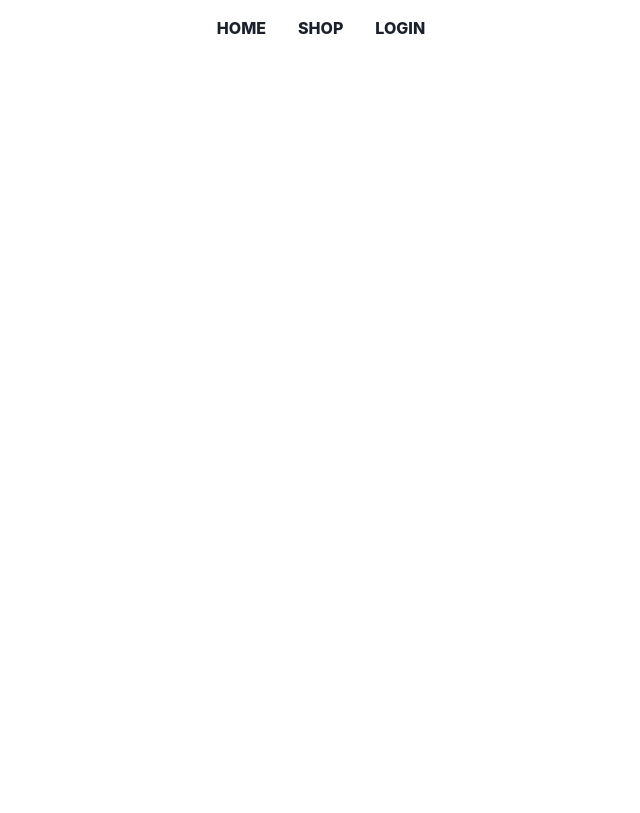
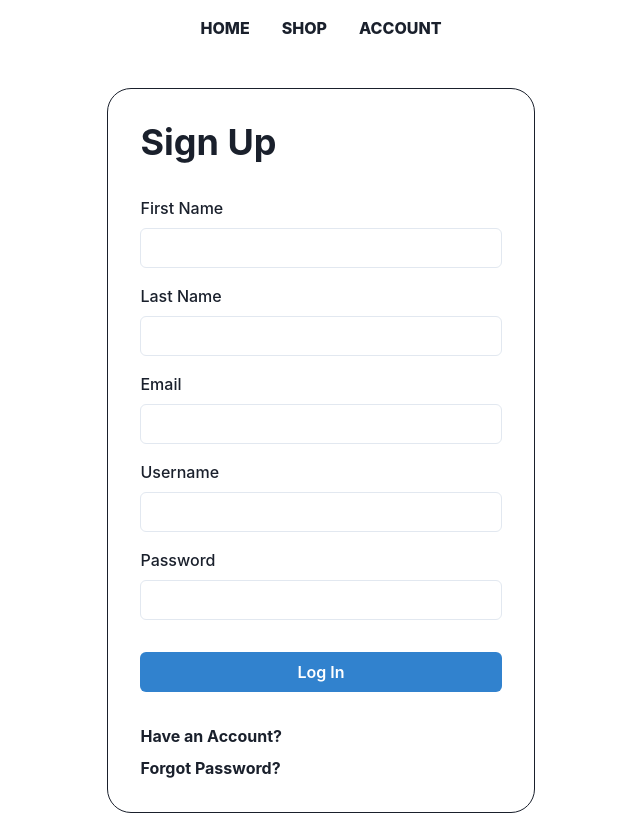
Before and after one commit to Alexxmao/poke-cms, a React (Create React App) app: page /signup in a window 1280 px wide. Before the commit this address had no page. Shown: the whole page, without its empty margins (319-959 px from the left). Built offline with nearby package versions, Linux system fonts and the light colour scheme.

Commit message:
added log in functionality and sign up framework

```diff
--- a/src/App.js
+++ b/src/App.js
@@ -4,6 +4,7 @@ import { BrowserRouter as Router, Routes, Route } from "react-router-dom";
 import Home from "./pages/Home";
 import Shop from "./pages/Shop";
 import Login from "./pages/Login";
+import SignUp from "./pages/SignUp";
 
 function App() {
   return (
@@ -14,6 +15,7 @@ function App() {
       <Route path="/" element={<Home/>}/>
       <Route path="/shop" element={<Shop/>}/>
       <Route path="/login" element={<Login/>}/>
+      <Route path="/signup" element={<SignUp/>}/>
     </Routes>
     </Router>
    </ChakraProvider>
--- a/src/components/CreateListing.js
+++ b/src/components/CreateListing.js
@@ -58,6 +58,7 @@ export default function CreateListing() {
         } else {
             onClose();
             const formData = new FormData();
+            formData.append('action', 'create');
             formData.append('name', name);
             formData.append('type', type);
             formData.append('rarity', rarity);
--- a/src/components/Navbar.js
+++ b/src/components/Navbar.js
@@ -49,7 +49,7 @@ const Header = () => {
                 <MenuItem>SHOP</MenuItem>
               </ReactRouterLink>
               <ReactRouterLink to='/login'>
-                <MenuItem isLast>LOGIN</MenuItem>
+                <MenuItem isLast>ACCOUNT</MenuItem>
               </ReactRouterLink>
             </Flex>
           </Box>
--- a/src/pages/Login.js
+++ b/src/pages/Login.js
@@ -1,18 +1,62 @@
-import { Flex, Box, Heading, FormControl, FormLabel, Input } from "@chakra-ui/react";
+import { Flex, Box, Heading, FormControl, FormLabel, Input, Button, useToast, Link, Stack} from "@chakra-ui/react";
+import axios from "axios";
+import { useState } from 'react';
 
 export default function Login(){
+    const [username, setUsername] = useState('');
+    const [password, setPassword] = useState('');
+    const [responseMessage, setResponseMessage] = useState('');
+
+
+    const toast = useToast();
+
+    const handleSubmit = (e) => {
+        e.preventDefault();
+        if ( !username ) {
+            toast({
+                title: 'Username Field Missing',
+                status: 'error',
+                duration: '2000',
+                isCloseable: true
+            });
+        } else if ( !password ) {
+            toast ({
+                title: 'Password Field Missing',
+                status: 'error',
+                duration: '2000',
+                isCloseable: true
+            });
+        } else {
+            const formData = new FormData();
+            formData.append("action", "login");
+            formData.append("username", username);
+            formData.append("password", password);
+            axios.post(`http://localhost:31337/api/login`, formData).then((response) => {
+                console.log(response.data);
+                setResponseMessage(response.data)
+            })
+        }
+
+    }
+
+
+
     return(
-        <Flex height='50vh' justifyContent='center'>
-            <Box bg='gray'>
-                <Heading>Login to Your Account</Heading>
+        <Flex justifyContent='center'>
+            <Box p={8} border='1px' borderRadius='3xl'>
+                <Heading mb={8}>Login</Heading>
                 <FormControl>
-                <FormLabel>Username</FormLabel>
-                <Input type="text" name="username"/>
-                <FormLabel>Password</FormLabel>
-                <Input type="password" name="password"/>
-            </FormControl>
+                    <FormLabel>Username</FormLabel>
+                    <Input type="text" name="username" mb={4} onChange={(e) => setUsername(e.target.value)}/>
+                    <FormLabel>Password</FormLabel>
+                    <Input type="password" name="password" mb={4} onChange={(e) => setPassword(e.target.value)}/>
+                    <Button colorScheme="blue" w="100%" mt={4} onClick={handleSubmit}>Login</Button>
+                </FormControl>
+                <Stack mt={8}>
+                    <Link href="/signup" fontWeight='bold'>Don&apos;t Have an Account?</Link>
+                    <Link fontWeight='bold'>Forgot Password?</Link>
+                </Stack>
             </Box>
         </Flex>
-
     )
 }
--- /dev/null
+++ b/src/pages/SignUp.js
@@ -0,0 +1,88 @@
+import { Flex, Box, Heading, FormControl, FormLabel, Input, Button, useToast, Link, Stack} from "@chakra-ui/react";
+import axios from "axios";
+import { useState } from 'react';
+
+export default function SignUp(){
+    const [firstName, setFirstName] = useState('');
+    const [lastName, setLastName] = useState('');
+    const [email, setEmail] = useState('');
+    const [username, setUsername] = useState('');
+    const [password, setPassword] = useState('');
+    const toast = useToast();
+
+    const handleSubmit = (e) => {
+        e.preventDefault();
+        if ( !firstName ) {
+            toast({
+                title: 'First Name Field Missing',
+                status: 'error',
+                duration: '2000',
+                isCloseable: true
+            });
+        } else if ( !lastName ) {
+            toast ({
+                title: 'Last Name Field Missing',
+                status: 'error',
+                duration: '2000',
+                isCloseable: true
+            });
+        } else if ( !email ) {
+            toast ({
+                title: 'Email Field Missing',
+                status: 'error',
+                duration: '2000',
+                isCloseable: true
+            });
+        } else if ( !username ) {
+            toast ({
+                title: 'Username Field Missing',
+                status: 'error',
+                duration: '2000',
+                isCloseable: true
+            });
+        } else if ( !password ) {
+            toast ({
+                title: 'Password Field Missing',
+                status: 'error',
+                duration: '2000',
+                isCloseable: true
+            });
+        } else {
+            const formData = new FormData();
+            formData.append("firstName", firstName);
+            formData.append("lastName", lastName);
+            formData.append("email", email);
+            formData.append("username", username);
+            formData.append("password", password);
+            axios.post("http://localhost:31337/api/register.php", formData)
+        }
+
+    }
+
+
+
+    return(
+        <Flex justifyContent='center'>
+            <Box p={8} border='1px' borderRadius='3xl'>
+                <Heading mb={8}>Sign Up</Heading>
+                <FormControl>
+                    <FormLabel>First Name</FormLabel>
+                    <Input type="text" name="firstName" mb={4} onChange={(e) => setUsername(e.target.value)}/>
+                    <FormLabel>Last Name</FormLabel>
+                    <Input type="text" name="lastName" mb={4} onChange={(e) => setPassword(e.target.value)}/>
+                    <FormLabel>Email</FormLabel>
+                    <Input type="email" name="email" mb={4} onChange={(e) => setUsername(e.target.value)}/>
+                    <FormLabel>Username</FormLabel>
+                    <Input type="text" name="username" mb={4} onChange={(e) => setUsername(e.target.value)}/>
+                    <FormLabel>Password</FormLabel>
+                    <Input type="password" name="password" mb={4} onChange={(e) => setPassword(e.target.value)}/>
+                    <Button colorScheme="blue" w="100%" mt={4} onClick={handleSubmit}>Log In</Button>
+                </FormControl>
+                <Stack mt={8}>
+                    <Link href="/login" fontWeight='bold'>Have an Account?</Link>
+                    <Link fontWeight='bold'>Forgot Password?</Link>
+                </Stack>
+            </Box>
+        </Flex>
+    )
+}
```
Also changed, not shown: 1 other file (tests, documents, lock files or other folders).
